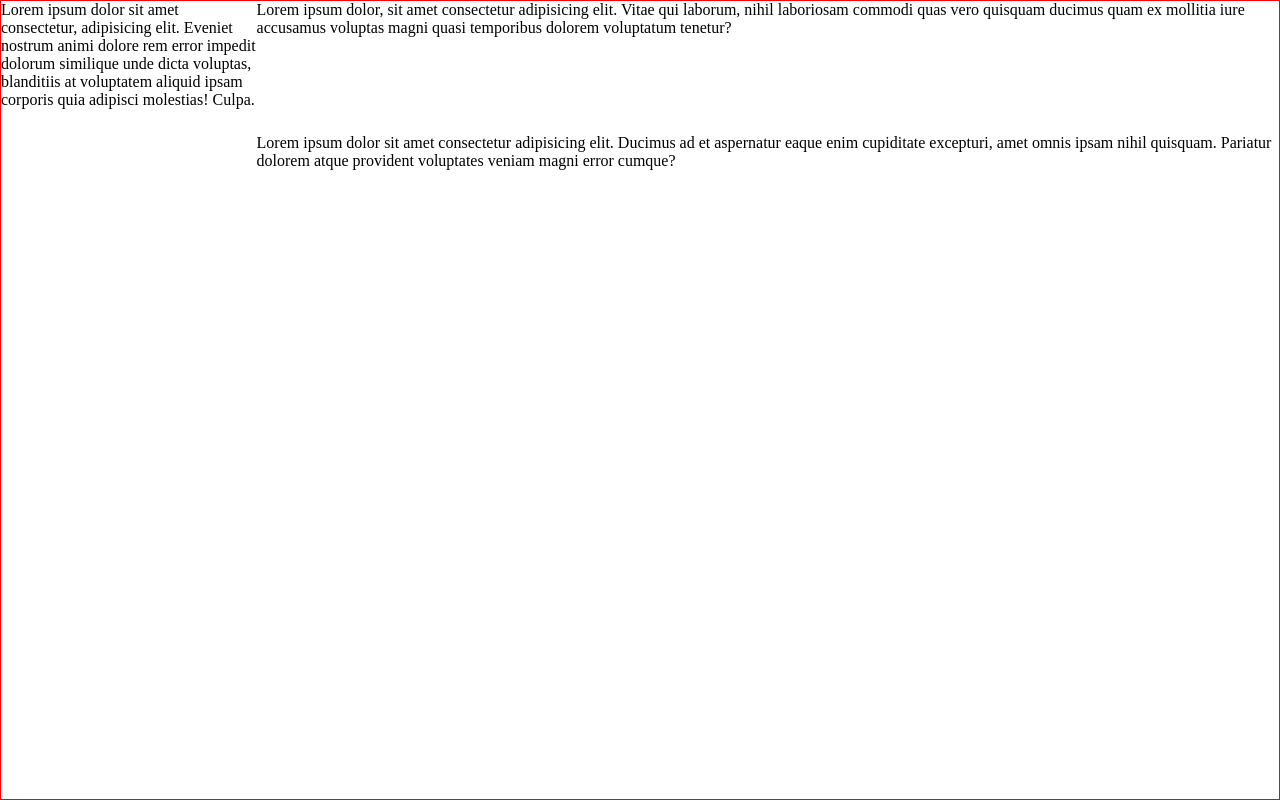
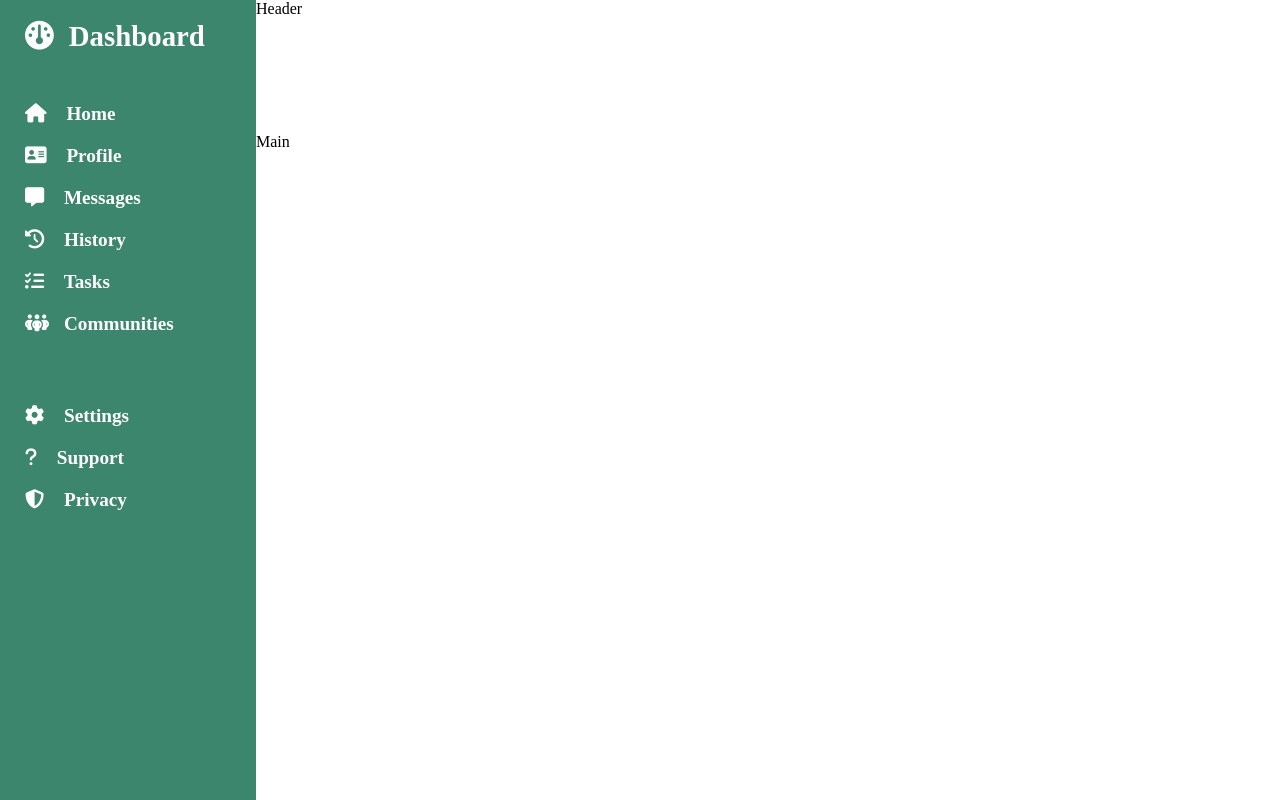
Before and after one commit to EdgarS323/admin-dashboard, a plain HTML site: page index.html in a window 1280 px wide. Drawn offline with Linux system fonts and the light colour scheme.

Commit message:
Completed Layout of Sidebar using Grid

```diff
--- a/index.html
+++ b/index.html
@@ -4,23 +4,25 @@
     <meta charset="UTF-8" />
     <meta name="viewport" content="width=device-width, initial-scale=1.0" />
     <link rel="stylesheet" href="styles.css" />
+    <script src="https://kit.fontawesome.com/9b002801c8.js" crossorigin="anonymous"></script>
     <title>Admin Dashboard</title>
   </head>
   <body>
     <div class="container">
       <div class="sidebar">
-        Lorem ipsum dolor sit amet consectetur, adipisicing elit. Eveniet nostrum animi dolore rem error impedit dolorum
-        similique unde dicta voluptas, blanditiis at voluptatem aliquid ipsam corporis quia adipisci molestias! Culpa.
+        <h2 class="dashboard"><i class="fa-solid fa-gauge"></i>Dashboard</h2>
+        <div class="sidebar-item"><i class="fa-solid fa-house"></i> Home</div>
+        <div class="sidebar-item"><i class="fa-solid fa-address-card"> </i> Profile</div>
+        <div class="sidebar-item"><i class="fa-solid fa-message"> </i> Messages</div>
+        <div class="sidebar-item"><i class="fa-solid fa-history"></i> History</div>
+        <div class="sidebar-item"><i class="fa-solid fa-tasks"></i> Tasks</div>
+        <div class="sidebar-item gapper"><i class="fa-solid fa-people-group"> </i>Communities</div>
+        <div class="sidebar-item"><i class="fa-solid fa-gear"> </i> Settings</div>
+        <div class="sidebar-item"><i class="fa-solid fa-question"> </i> Support</div>
+        <div class="sidebar-item"><i class="fa-solid fa-shield-halved"> </i> Privacy</div>
       </div>
-      <div class="header">
-        Lorem ipsum dolor, sit amet consectetur adipisicing elit. Vitae qui laborum, nihil laboriosam commodi quas vero
-        quisquam ducimus quam ex mollitia iure accusamus voluptas magni quasi temporibus dolorem voluptatum tenetur?
-      </div>
-      <div class="main">
-        Lorem ipsum dolor sit amet consectetur adipisicing elit. Ducimus ad et aspernatur eaque enim cupiditate
-        excepturi, amet omnis ipsam nihil quisquam. Pariatur dolorem atque provident voluptates veniam magni error
-        cumque?
-      </div>
+      <div class="header">Header</div>
+      <div class="main">Main</div>
     </div>
   </body>
 </html>
--- a/styles.css
+++ b/styles.css
@@ -3,8 +3,9 @@
   margin: 0;
   box-sizing: border-box;
 }
+
+/* 3 Main Section styling */
 .container {
-  border: 1px solid red;
   display: grid;
   height: 100vh;
   grid-template-columns: 1fr 4fr;
@@ -18,3 +19,26 @@
   grid-column: 2;
   grid-row: 1 / 2;
 }
+
+/* Sidebar Styling */
+
+.sidebar {
+  display: grid;
+  padding-left: 25px;
+  padding-top: 20px;
+  grid-template-rows: repeat(10, min-content);
+  background-color: rgb(59, 134, 109);
+  color: white;
+  font-weight: bold;
+  font-size: 1.2rem;
+  row-gap: 20px;
+}
+.dashboard {
+  margin-bottom: 30px;
+}
+.gapper {
+  margin-bottom: 50px;
+}
+i {
+  margin-right: 15px;
+}
```
